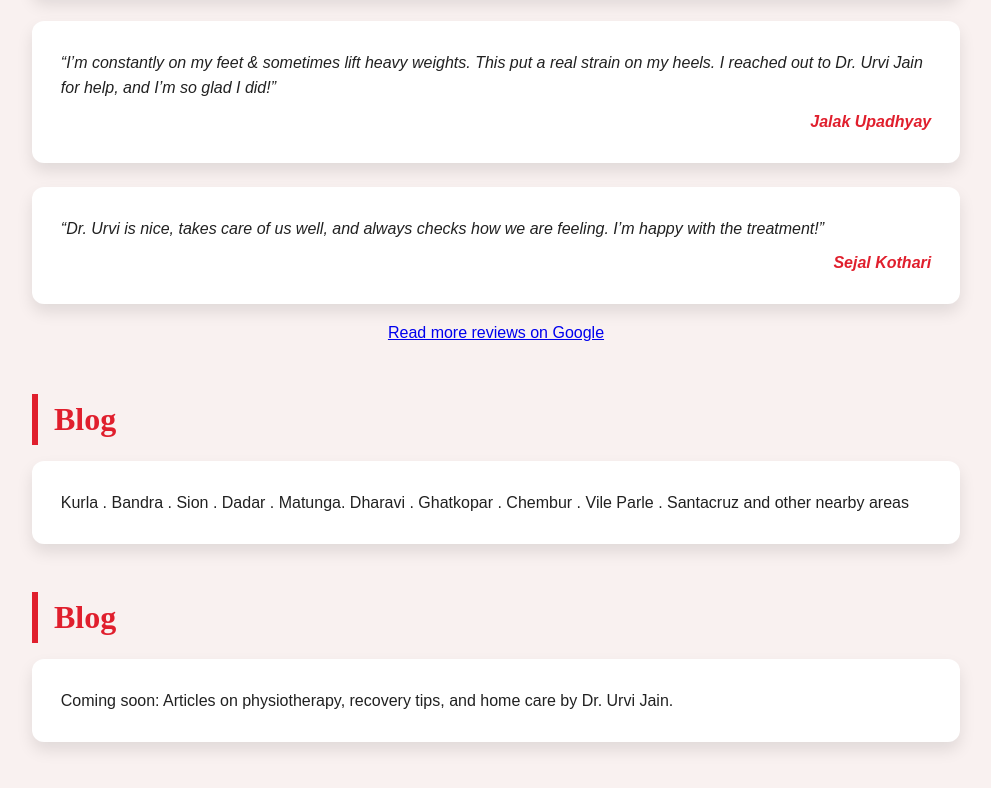
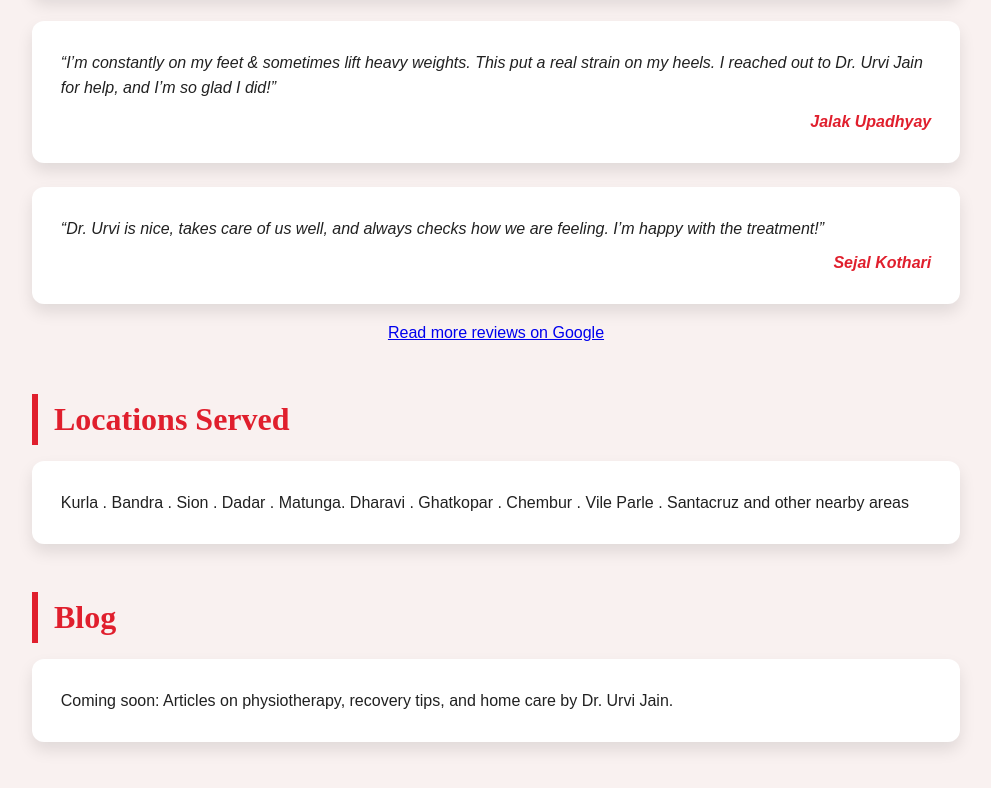
Before and after one commit to drurviphysio/dr-urvi-physio, a plain HTML site: page index.html in a window 1280 px wide. Shown: the part 2202-2990 px from the top of the page, without its empty margins (144-1135 px from the left). Drawn offline with Linux system fonts and the light colour scheme.

Commit message:
location.html

```diff
--- a/index.html
+++ b/index.html
@@ -273,8 +273,8 @@
       </p>
     </section>
 
-    <section id="Location Served">
-      <h2>Blog</h2>
+    <section id="Locations Served">
+      <h2>Locations Served</h2>
       <div class="card">
         <p>Kurla . Bandra . Sion . Dadar . Matunga. Dharavi . Ghatkopar . Chembur . Vile Parle . Santacruz and other nearby areas</p>
       </div>
```
